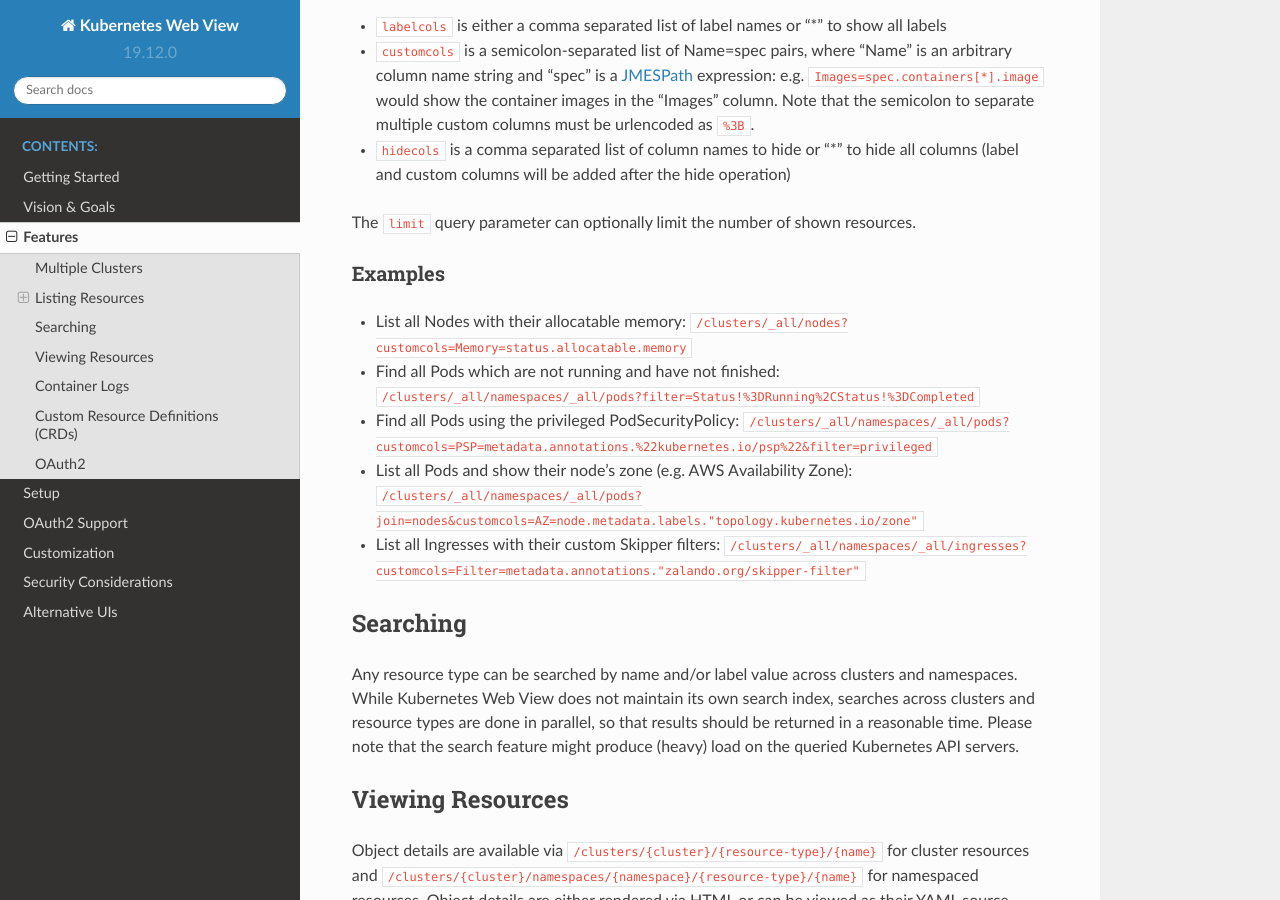
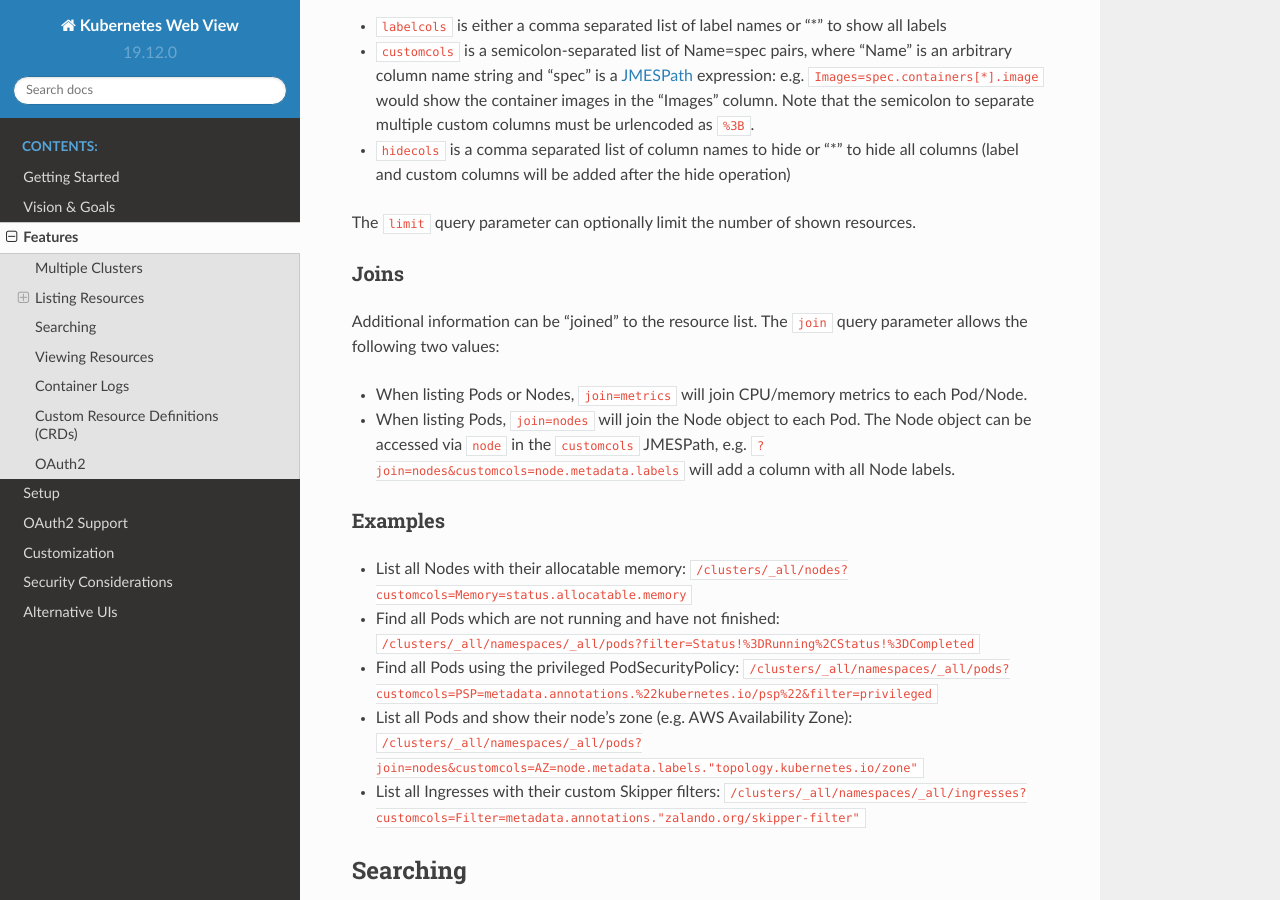
Before and after one commit to hjacobs/kube-web-view, a Sphinx documentation site: the page built from docs/features.rst, in a window 1280 px wide and 900 px high, scrolled down 1186 px. Built offline with Sphinx 7.4.7 and the Read the Docs theme 2.0.0, drawn with Linux system fonts in a browser that asks for light colours.

Commit message:
document join=nodes

```diff
--- a/docs/features.rst
+++ b/docs/features.rst
@@ -40,6 +40,14 @@
 * ``hidecols`` is a comma separated list of column names to hide or "*" to hide all columns (label and custom columns will be added after the hide operation)
 
 The ``limit`` query parameter can optionally limit the number of shown resources.
+
+Joins
+-----
+
+Additional information can be "joined" to the resource list. The ``join`` query parameter allows the following two values:
+
+* When listing Pods or Nodes, ``join=metrics`` will join CPU/memory metrics to each Pod/Node.
+* When listing Pods, ``join=nodes`` will join the Node object to each Pod. The Node object can be accessed via ``node`` in the ``customcols`` JMESPath, e.g. ``?join=nodes&customcols=node.metadata.labels`` will add a column with all Node labels.
 
 Examples
 --------
```
